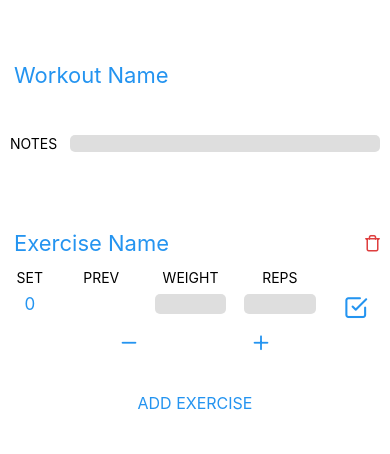
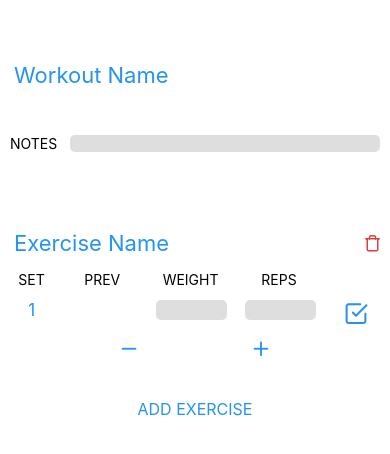
Before and after one commit to carsonkrueger/My-Projects, a React Native app in the folder GymTracker/: screen /WorkoutScreen in a window 390 px wide. Shown: the top 454 px of the page. Built offline with nearby package versions, Linux system fonts and the light colour scheme.

Commit message:
fixed most state issues, working on homescreen

```diff
--- a/GymTracker/components/ExerciseComponent.js
+++ b/GymTracker/components/ExerciseComponent.js
@@ -12,11 +12,19 @@ import { AntDesign, Feather } from "@expo/vector-icons";
 
 import SetComponent from "./SetComponent";
 
-const ExerciseComponent = ({ name, numExercise, delExercise, weights, setWeights, reps, setReps }) => {
-  // const { name, numExercise, delExercise, weights, setWeights, reps, setReps } =
-  //   props;
-
-  const TENTH_SECOND_MS = 50;
+const ExerciseComponent = ({
+  name,
+  numExercise,
+  delExercise,
+  weights,
+  setWeights,
+  reps,
+  setReps,
+  isDoneArr,
+  setIsDoneArr,
+}) => {
+  // const [isDoneArr, setIsDoneArr] = useState([false]);
+  const TWENTYTH_SECOND_MS = 50;
 
   const AddSet = () => {
     let tempReps = [...reps];
@@ -27,20 +35,34 @@ const ExerciseComponent = ({ name, numExercise, delExercise, weights, setWeights
     tempWeights[numExercise].push(null);
     setWeights(tempWeights);
 
-    Vibration.vibrate(TENTH_SECOND_MS);
+    let tempIsDone = [...isDoneArr];
+    tempIsDone[numExercise].push(false);
+    setIsDoneArr(tempIsDone);
+
+    Vibration.vibrate(TWENTYTH_SECOND_MS);
   };
 
   const DeleteSet = () => {
-    //Weights
-    let tempReps = [...reps];
-    tempReps[numExercise].pop();
-    setReps(tempReps);
+    // Do not delete the first set
+    if (weights[numExercise].length <= 1) return;
 
     let tempWeights = [...weights];
     tempWeights[numExercise].pop();
     setWeights(tempWeights);
 
-    Vibration.vibrate(TENTH_SECOND_MS);
+    let tempReps = [...reps];
+    tempReps[numExercise].pop();
+    setReps(tempReps);
+
+    console.log("BEFORE", isDoneArr);
+
+    let tempIsDone = [...isDoneArr];
+    tempIsDone[numExercise].pop();
+    setIsDoneArr(tempIsDone);
+
+    console.log("AFTER", isDoneArr);
+
+    Vibration.vibrate(TWENTYTH_SECOND_MS);
   };
 
   return (
@@ -56,7 +78,7 @@ const ExerciseComponent = ({ name, numExercise, delExercise, weights, setWeights
         <View style={styles.trashContainer}>
           <TouchableOpacity
             onPress={() => {
-              delExercise(name, numExercise);
+              delExercise(numExercise);
             }}
           >
             <Feather name="trash" color="#de3e3e" size={18} />
@@ -79,24 +101,24 @@ const ExerciseComponent = ({ name, numExercise, delExercise, weights, setWeights
         </View>
         <View style={styles.emptyHead}>{/* Empty header */}</View>
       </View>
-      {/* {console.log("weights", weights)}
-      {console.log("reps", reps)} */}
-      {/* {useEffect(() => {
-        console.log(weights) */}
-       { weights[numExercise].map((weight, i) => (
 
+      {weights[numExercise].map((weight, i) => {
+        return (
           <SetComponent
             key={i}
-            numExercise={i}
+            numSet={i + 1}
+            numExercise={numExercise}
             weights={weights}
             setWeights={setWeights}
             reps={reps}
             setReps={setReps}
+            isDoneArr={isDoneArr}
+            setIsDoneArr={setIsDoneArr}
           />
-        ))
-      /* }, [weights])}*/}
+        );
+      })}
 
-      <View style={styles.addSetContainer}>
+      <View style={styles.addDelSetContainer}>
         <TouchableOpacity onPress={DeleteSet}>
           <Feather name="minus" color="#2494f0" size={22} />
         </TouchableOpacity>
@@ -133,7 +155,7 @@ const styles = StyleSheet.create({
   headers: {
     flexDirection: "row",
     color: "white",
-    padding: 3,
+    padding: 5,
     width: "100%",
   },
   setHead: {
@@ -158,7 +180,7 @@ const styles = StyleSheet.create({
   whiteText: {
     color: "black",
   },
-  addSetContainer: {
+  addDelSetContainer: {
     flexDirection: "row",
     padding: 8,
     alignItems: "center",
--- a/GymTracker/components/SetComponent.js
+++ b/GymTracker/components/SetComponent.js
@@ -9,10 +9,29 @@ import {
 } from "react-native";
 import { AntDesign, Feather } from "@expo/vector-icons";
 
-const SetComponent = ({ numExercise, weights, setWeights, rep, setReps }) => {
-  const [isDone, setIsDone] = useState(false);
+const SetComponent = ({
+  numSet,
+  numExercise,
+  weights,
+  setWeights,
+  rep,
+  setReps,
+  isDoneArr,
+  setIsDoneArr,
+}) => {
+  const TWENTYTH_SECOND_MS = 100;
 
-  const TENTH_SECOND_MS = 100;
+  const changeOnIsDone = () => {
+    // console.log("BEFORE:", isDoneArr, " ");
+
+    let tempIsDone = [...isDoneArr];
+    tempIsDone[numExercise][numSet - 1] = !tempIsDone[numExercise][numSet - 1];
+    setIsDoneArr(tempIsDone);
+
+    // console.log("AFTER:", isDoneArr, " ");
+
+    Vibration.vibrate(TWENTYTH_SECOND_MS);
+  };
 
   const styles = StyleSheet.create({
     container: {
@@ -20,18 +39,18 @@ const SetComponent = ({ numExercise, weights, setWeights, rep, setReps }) => {
       flexDirection: "row",
       paddingTop: 2,
       paddingBottom: 2,
-      marginTop: 3,
-      marginLeft: 3,
+      marginTop: 5,
+      marginLeft: 5,
       marginRight: 3,
       borderRadius: 9,
-      backgroundColor: isDone ? "#99ffb3" : null,
+      backgroundColor: isDoneArr[numExercise][numSet - 1] ? "#99ffb3" : null,
     },
     setContainer: {
       flex: 0.6,
       alignItems: "center",
     },
     setText: {
-      color: /*isDone ? null :*/ "#2494f0",
+      color: /*isDone[numSet - 1] ? null :*/ "#2494f0",
       fontSize: 17,
     },
     prevContainer: {
@@ -39,7 +58,7 @@ const SetComponent = ({ numExercise, weights, setWeights, rep, setReps }) => {
       alignItems: "center",
     },
     prevText: {
-      color: /*isDone ? null :*/ "#2494f0",
+      color: /*isDone[numSet - 1] ? null :*/ "#2494f0",
       fontSize: 16,
     },
     weightContainer: {
@@ -48,7 +67,7 @@ const SetComponent = ({ numExercise, weights, setWeights, rep, setReps }) => {
     },
     weightText: {
       fontSize: 16,
-      backgroundColor: isDone ? null : "#dedede", //"#7a7a7a",
+      backgroundColor: isDoneArr[numExercise][numSet - 1] ? null : "#dedede", //"#7a7a7a",
       borderRadius: 5,
       width: "80%",
       textAlign: "center",
@@ -61,7 +80,7 @@ const SetComponent = ({ numExercise, weights, setWeights, rep, setReps }) => {
     },
     repText: {
       fontSize: 16,
-      backgroundColor: isDone ? null : "#dedede", //"#7a7a7a",
+      backgroundColor: isDoneArr[numExercise][numSet - 1] ? null : "#dedede", //"#7a7a7a",
       borderRadius: 5,
       width: "80%",
       textAlign: "center",
@@ -78,7 +97,7 @@ const SetComponent = ({ numExercise, weights, setWeights, rep, setReps }) => {
     <View style={styles.container}>
       {/*SET*/}
       <View style={styles.setContainer}>
-        <Text style={styles.setText}>{numExercise}</Text>
+        <Text style={styles.setText}>{numSet}</Text>
       </View>
 
       {/*PREV*/}
@@ -105,12 +124,7 @@ const SetComponent = ({ numExercise, weights, setWeights, rep, setReps }) => {
 
       {/*CHECK*/}
       <View style={styles.checkContainer}>
-        <TouchableOpacity
-          onPress={() => {
-            setIsDone(!isDone);
-            Vibration.vibrate(TENTH_SECOND_MS);
-          }}
-        >
+        <TouchableOpacity onPress={changeOnIsDone}>
           <Feather name="check-square" size={25} color={"#2494f0"} />
         </TouchableOpacity>
       </View>
--- a/GymTracker/screens/HomeScreen.js
+++ b/GymTracker/screens/HomeScreen.js
@@ -11,23 +11,22 @@ import {
 import WorkoutComponent from "../components/WorkoutComponent";
 
 const Home = ({ navigation }) => {
-  const [workoutList, setWorkoutList] = useState([""]);
+  // [ [ NAME OF WORKOUT, NUM EXERCISES, LAST TIME DID WORKOUT ], ... ]
+  const [workoutList, setWorkoutList] = useState([]);
 
   return (
     <SafeAreaView style={styles.container}>
-
       <View style={styles.workoutContainer}>
         {workoutList.map((workout, i) => {
-        return <WorkoutComponent key={i}/>;
-      })}
+          return <WorkoutComponent key={i} />;
+        })}
       </View>
 
-      <View style={styles.createWorkoutContainer} >
+      <View style={styles.createWorkoutContainer}>
         <TouchableOpacity onPress={() => navigation.navigate("WorkoutScreen")}>
-        <Text>Create Workout</Text>
-      </TouchableOpacity>
+          <Text>Create Workout</Text>
+        </TouchableOpacity>
       </View>
-
     </SafeAreaView>
   );
 };
@@ -44,7 +43,7 @@ const styles = StyleSheet.create({
   createWorkoutContainer: {
     flex: 1,
     alignItems: "center",
-  }
+  },
 });
 
 export default Home;
--- a/GymTracker/screens/WorkoutScreen.js
+++ b/GymTracker/screens/WorkoutScreen.js
@@ -20,30 +20,45 @@ const WorkoutScreen = () => {
   // Each array inside the arrays (weights & reps), represents an exercise's sets.
   const [weights, setWeights] = useState([[null]]);
   const [reps, setReps] = useState([[null]]);
+  const [isDoneArr, setIsDoneArr] = useState([[false]]);
 
   const TENTH_SECOND_MS = 50;
 
   const AddExercise = () => {
     let tempWeights = [...weights];
-    setWeights(tempWeights.push([null]));
+    tempWeights.push([null]);
+    setWeights(tempWeights);
+
     let tempReps = [...reps];
-    setReps(tempReps.push([null]));
+    tempReps.push([null]);
+    setReps(tempReps);
 
-    // let exerciseIdx = exercisesArr.length == null ? 0 : exercisesArr.length;
     let tempExercise = [...exercisesArr];
-    setExercisesArr(tempExercise.push(["Exercise Nam", exercisesArr.length]));
-    // console.log(exercisesArr);
+    tempExercise.push(["Exercise Name", exercisesArr.length]);
+    setExercisesArr(tempExercise);
+
+    let tempIsDone = [...isDoneArr];
+    tempIsDone.push([false]);
+    setIsDoneArr(tempIsDone);
 
     Vibration.vibrate(TENTH_SECOND_MS);
   };
 
-  const DeleteExercise = (name, i) => {
-    let tempArr = [...exercisesArr];
-    let idx = tempArr.findIndex((pName, pI) => {
-      if ([pName, pI] === [name, i]) return true;
-    });
-    tempArr.splice(idx, 1);
-    setExercisesArr(tempArr);
+  const DeleteExercise = (numExercise) => {
+    let tempExerciseArr = [...exercisesArr];
+    let tempWeights = [...weights];
+    let tempReps = [...reps];
+    let tempIsDone = [...isDoneArr];
+
+    tempWeights.splice(numExercise, 1);
+    tempReps.splice(numExercise, 1);
+    tempExerciseArr.splice(numExercise, 1);
+    tempIsDone.splice(numExercise, 1);
+
+    setExercisesArr(tempExerciseArr);
+    setWeights(tempWeights);
+    setReps(tempReps);
+    setIsDoneArr(tempIsDone);
   };
 
   const storeWorkoutData = async () => {
@@ -62,7 +77,7 @@ const WorkoutScreen = () => {
       const value = await AsyncStorage.getItem();
       if (value !== null) {
         // We have data!!
-        console.log(value);
+        // console.log(value);
       }
     } catch (error) {
       // Error retrieving data
@@ -89,17 +104,19 @@ const WorkoutScreen = () => {
         </View>
         {/* {console.log(exercisesArr)} */}
         {exercisesArr.map((exercise, i) => {
-          console.log(exercisesArr, "\n\n", i, "-->", exercise)
+          // console.log("\n\n", i, "-->", exercise);
           return (
             <ExerciseComponent
-              key={exercise[1]}
+              key={i}
               name={exercise[0]}
-              numExercise={exercise[1]}
+              numExercise={i}
               delExercise={DeleteExercise}
               weights={weights}
               setWeights={setWeights}
               reps={reps}
               setReps={setReps}
+              isDoneArr={isDoneArr}
+              setIsDoneArr={setIsDoneArr}
             />
           );
         })}
```
